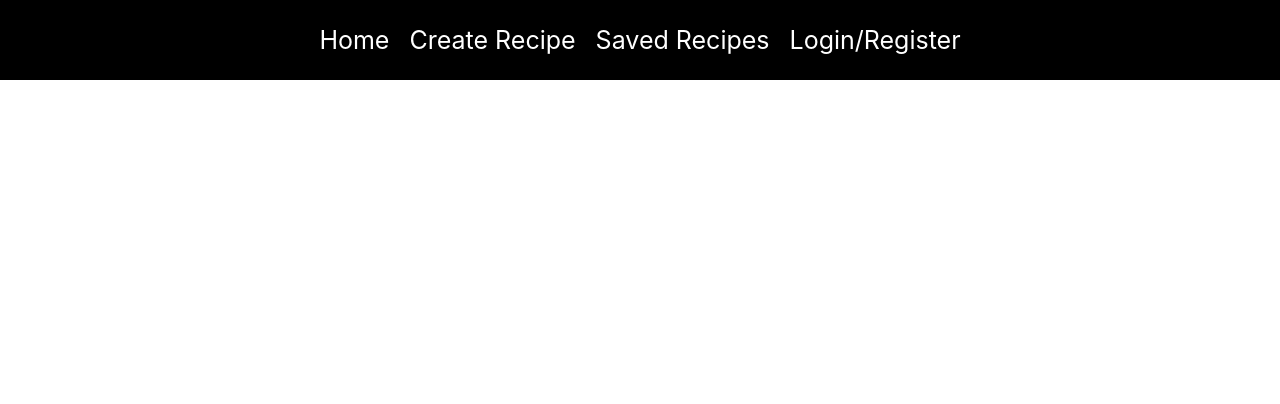
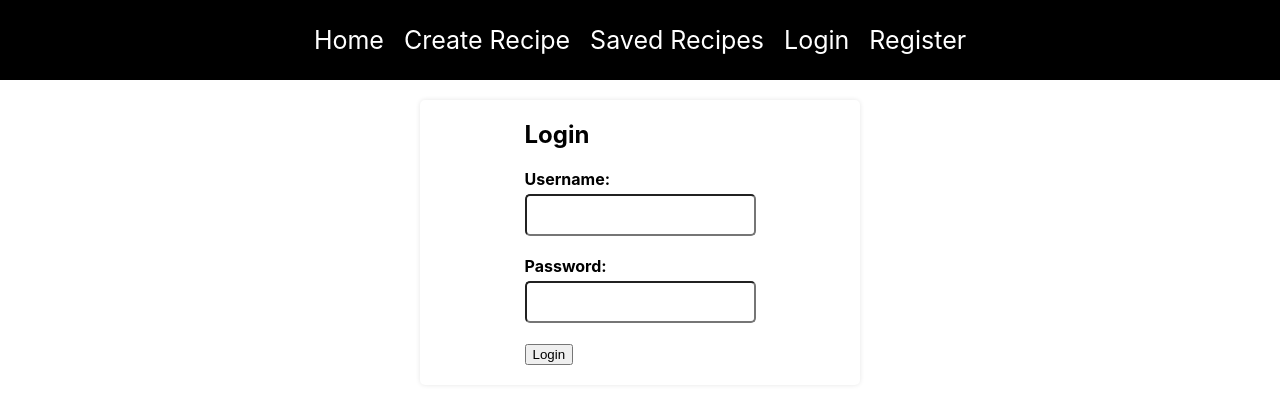
Before and after one commit to shoneriki/mern-practice, a React (Create React App) app in the folder client/: page /auth/login in a window 1280 px wide. Shown: the top 404 px of the page. Built offline with nearby package versions, Linux system fonts and the light colour scheme.

Commit message:
trial of separating concerns for login and register

```diff
--- a/client/src/App.js
+++ b/client/src/App.js
@@ -2,6 +2,8 @@ import { BrowserRouter as Router, Route, Routes } from "react-router-dom";
 import "./App.css";
 import { Navbar } from "./components/navbar";
 import { Auth } from "./pages/auth";
+import {Login} from "./pages/login"
+import {Register} from "./pages/register"
 import { CreateRecipe } from "./pages/create-recipe";
 import { Home } from "./pages/home";
 import { SavedRecipes } from "./pages/saved-recipes";
@@ -16,6 +18,8 @@ function App() {
           <Route path="/create-recipe" element={<CreateRecipe />} />
           <Route path="/saved-recipes" element={<SavedRecipes />} />
           <Route path="/auth" element={<Auth />} />
+          <Route path="/auth/register" element={<Register />} />
+          <Route path="/auth/login" element={<Login />} />
         </Routes>
       </Router>
     </div>
--- a/client/src/components/navbar.js
+++ b/client/src/components/navbar.js
@@ -9,7 +9,7 @@ export const Navbar = () => {
   const logout = () => {
     setCookies("access_token", "");
     window.localStorage.clear();
-    navigate("/auth");
+    navigate("/");
   };
   return (
     <div className="navbar">
@@ -17,7 +17,10 @@ export const Navbar = () => {
       <Link to="/create-recipe">Create Recipe</Link>
       <Link to="/saved-recipes">Saved Recipes</Link>
       {!cookies.access_token ? (
-        <Link to="/auth">Login/Register</Link>
+        <>
+          <Link to="/auth/login">Login</Link>
+          <Link to="/auth/register">Register</Link>
+        </>
       ) : (
         <button onClick={logout}> Logout </button>
       )}
--- /dev/null
+++ b/client/src/pages/login.js
@@ -0,0 +1,61 @@
+import React, { useState } from "react";
+import axios from "axios";
+import { useCookies } from "react-cookie";
+import { useNavigate } from "react-router-dom";
+
+export const Login = () => {
+  const [_, setCookies] = useCookies(["access_token"]);
+
+  const [username, setUsername] = useState("");
+  const [password, setPassword] = useState("");
+
+  const navigate = useNavigate();
+
+  const handleSubmit = async (event) => {
+    event.preventDefault();
+
+    try {
+      const result = await axios.post("http://localhost:3001/auth/login", {
+        username,
+        password,
+      });
+
+      if(result.data.message) {
+        alert(result.data.message);
+      } else {
+        setCookies("access_token", result.data.token);
+        window.localStorage.setItem("userID", result.data.userID);
+        navigate("/");
+      }
+    } catch (error) {
+      console.error(error);
+    }
+  };
+
+  return (
+    <div className="auth-container">
+      <form onSubmit={handleSubmit}>
+        <h2>Login</h2>
+        <div className="form-group">
+          <label htmlFor="username">Username:</label>
+          <input
+            type="text"
+            id="username"
+            value={username}
+            onChange={(event) => setUsername(event.target.value)}
+          />
+        </div>
+        <div className="form-group">
+          <label htmlFor="password">Password:</label>
+          <input
+            type="password"
+            id="password"
+            value={password}
+            onChange={(event) => setPassword(event.target.value)}
+          />
+        </div>
+        <button type="submit">Login</button>
+      </form>
+    </div>
+  );
+};
--- /dev/null
+++ b/client/src/pages/register.js
@@ -0,0 +1,55 @@
+import React, { useState } from "react";
+import axios from "axios";
+import { useCookies } from "react-cookie";
+import { useNavigate } from "react-router-dom";
+
+export const Register = () => {
+  const [username, setUsername] = useState("");
+  const [password, setPassword] = useState("");
+
+  const [_, setCookies] = useCookies(["access_token"]);
+  const navigate = useNavigate();
+
+  const handleSubmit = async (event) => {
+    event.preventDefault();
+    try {
+      const result = await axios.post("http://localhost:3001/auth/register", {
+        username,
+        password,
+      });
+      alert("Registration Completed!")
+      setCookies("access_token", result.data.token);
+      window.localStorage.setItem("userID", result.data.userID);
+      navigate("/");
+    } catch (error) {
+      console.error(error)
+    }
+  };
+
+  return (
+    <div>
+      <form onSubmit={handleSubmit}>
+        <h2>Register</h2>
+        <div className="form-group">
+          <label htmlFor="username">Username:</label>
+          <input
+            type="text"
+            id="username"
+            value={username}
+            onChange={(event) => setUsername(event.target.value)}
+          />
+        </div>
+        <div className="form-group">
+          <label htmlFor="password">Password:</label>
+          <input
+            type="password"
+            id="password"
+            value={password}
+            onChange={(event) => setPassword(event.target.value)}
+          />
+        </div>
+        <button type="submit">Register</button>
+      </form>
+    </div>
+  );
+}
```
Also changed, not shown: 1 other file (tests, documents, lock files or other folders).
